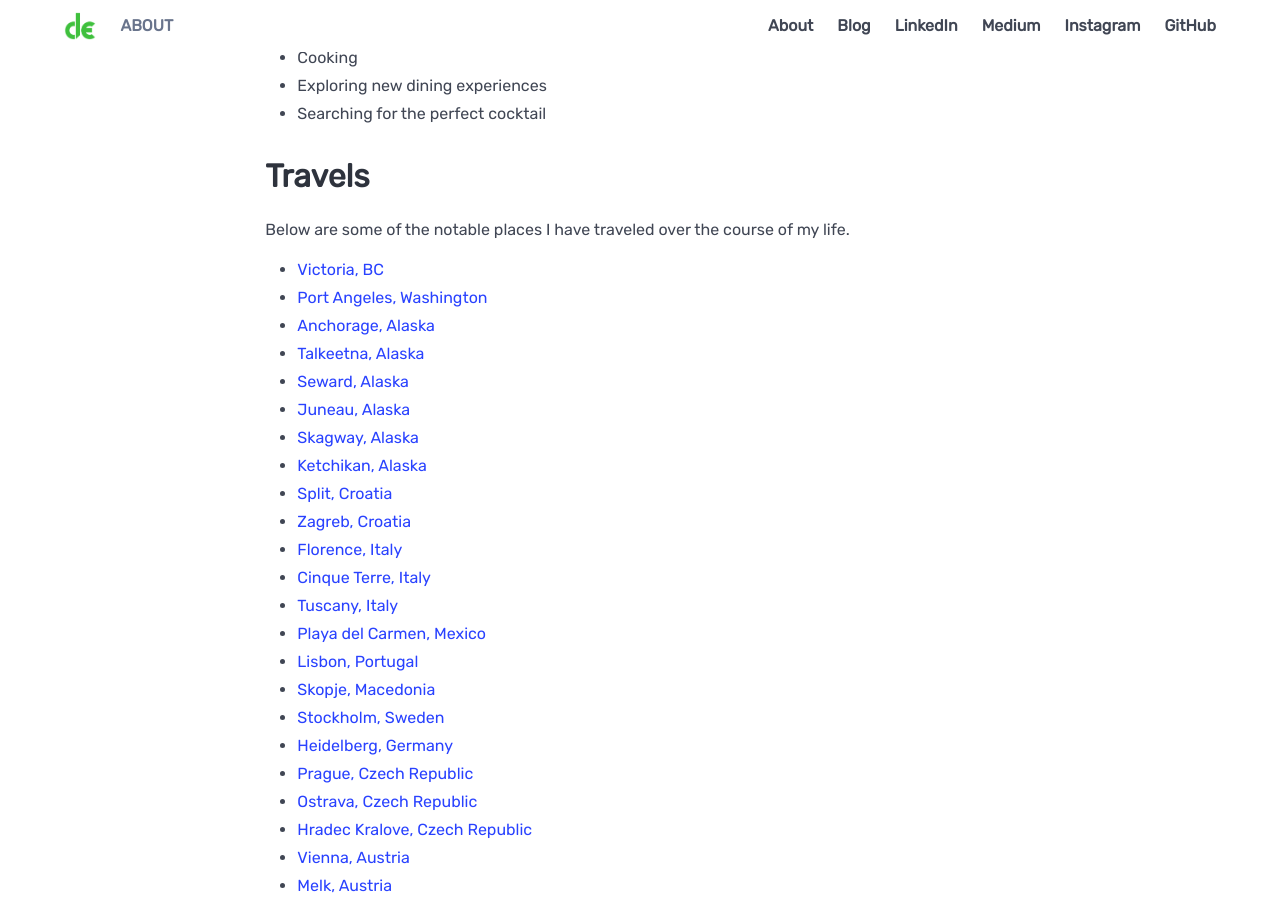
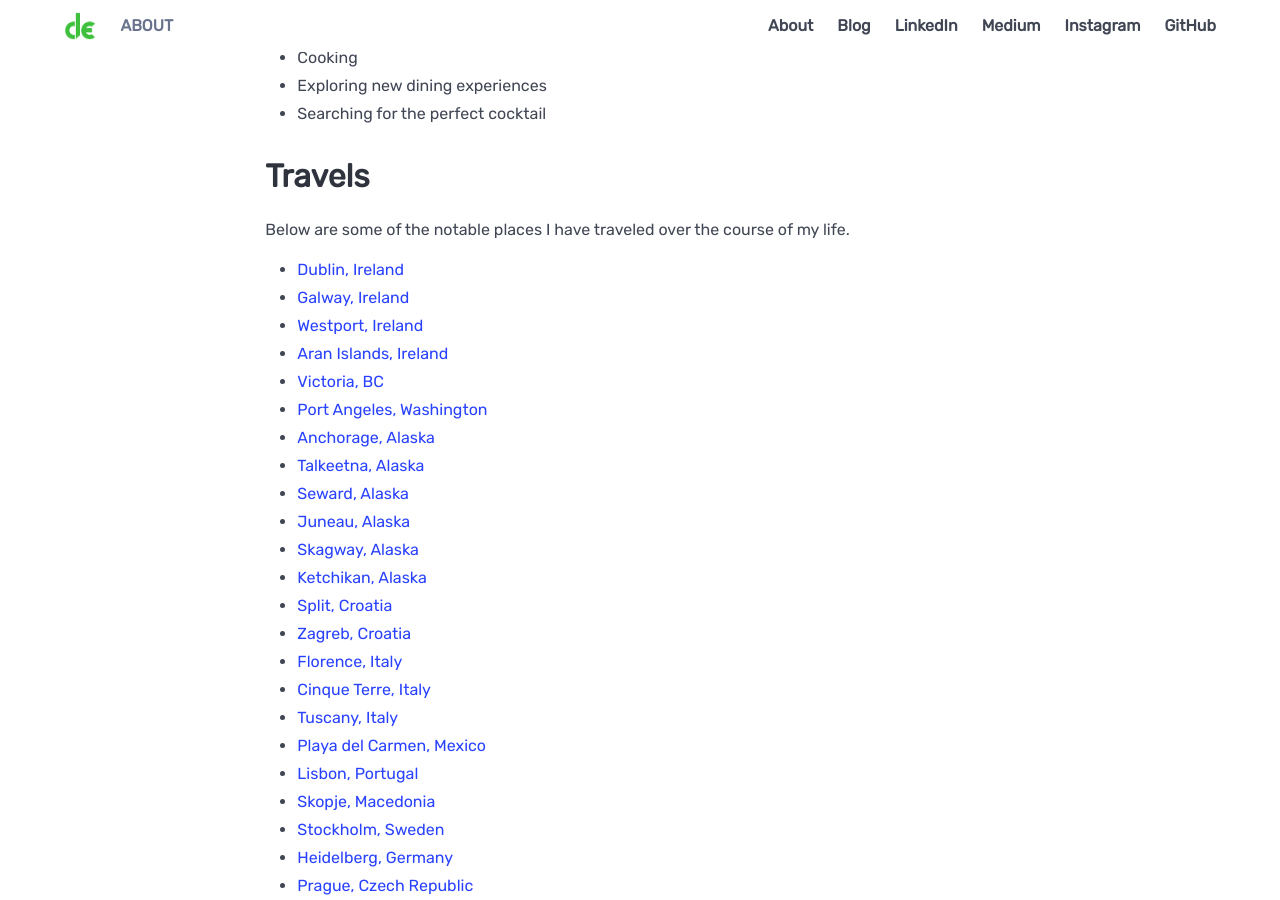
Before and after one commit to davidledwards/davidledwards.github.io, a Jekyll site: the page built from about/index.html, in a window 1280 px wide and 900 px high, scrolled down 4062 px. Built offline with Jekyll 4.4.1, drawn with Linux system fonts in a browser that asks for light colours.

Commit message:
add destinations in Ireland

```diff
--- a/about/index.html
+++ b/about/index.html
@@ -195,6 +195,10 @@ title: About
         Below are some of the notable places I have traveled over the course of my life.
     </p>
     <ul>
+        <li><a href="https://maps.app.goo.gl/YPqpMRE28CAZ13A47">Dublin, Ireland</a></li>
+        <li><a href="https://maps.app.goo.gl/PZE5scABB8yx3V1X7">Galway, Ireland</a></li>
+        <li><a href="https://maps.app.goo.gl/2PhgPs4r5iUdfRDe7">Westport, Ireland</a></li>
+        <li><a href="https://maps.app.goo.gl/1Sg9eHdBENnVWWhp8">Aran Islands, Ireland</a></li>
         <li><a href="https://maps.app.goo.gl/DjYDE8yzzwywumrP9">Victoria, BC</a></li>
         <li><a href="https://maps.app.goo.gl/yNiWJB2DeeLYmWq66">Port Angeles, Washington</a></li>
         <li><a href="https://goo.gl/maps/LovgMAMxhaRqMVdo9">Anchorage, Alaska</a></li>
```
